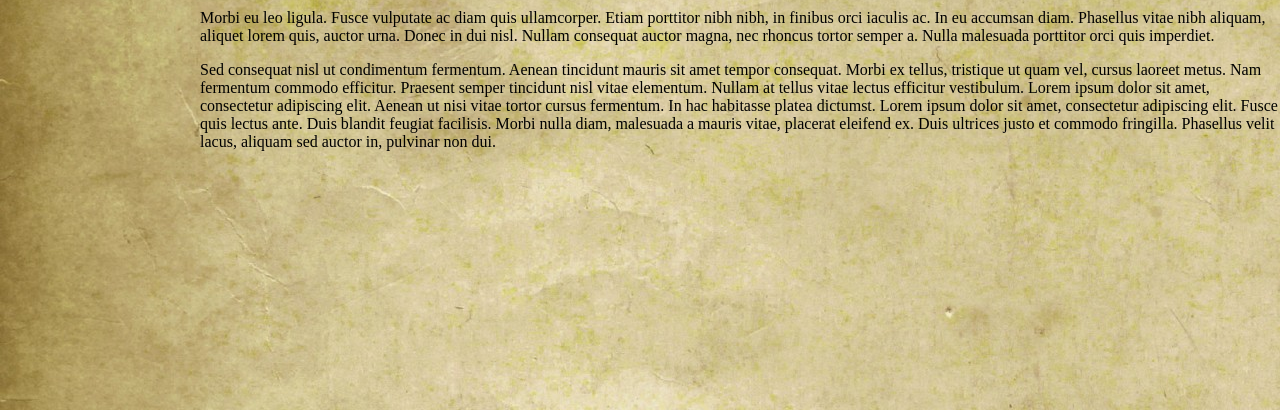
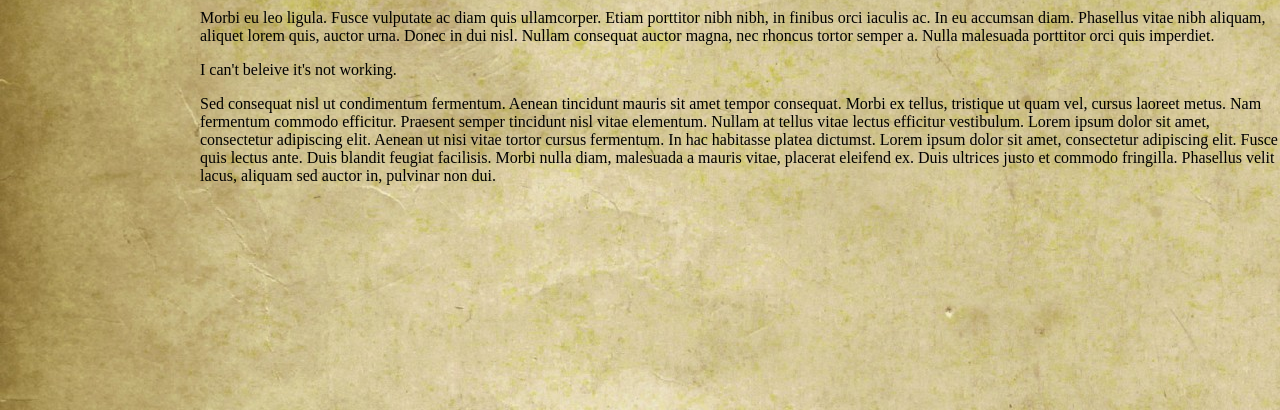
Before and after one commit to reischlago/ragos, a plain HTML site: page index.html in a window 1280 px wide. Shown: the part 390-800 px from the top of the page. Drawn offline with Linux system fonts and the light colour scheme.

Commit message:
why is it not working?

```diff
--- a/index.html
+++ b/index.html
@@ -28,7 +28,7 @@ rel="stylesheet" >
 		<p>Lorem ipsum dolor sit amet, consectetur adipiscing elit. Nullam condimentum luctus lacinia. Maecenas non suscipit mi. Aenean sed mollis erat. Mauris vulputate non odio quis tempor. Mauris imperdiet, neque id lobortis faucibus, lacus felis euismod lectus, vel maximus velit lacus vel nisl. Nulla eget rhoncus dolor. Vestibulum nec diam odio. Nam sit amet ante quis dui consectetur egestas. Sed non nulla quis risus euismod dapibus. Cras at odio turpis. Praesent non aliquet dui, ut ultricies risus. Morbi semper augue a purus tristique lacinia. Proin fringilla arcu dui, sed pharetra elit rhoncus non.</p>
 
 		<p>Morbi eu leo ligula. Fusce vulputate ac diam quis ullamcorper. Etiam porttitor nibh nibh, in finibus orci iaculis ac. In eu accumsan diam. Phasellus vitae nibh aliquam, aliquet lorem quis, auctor urna. Donec in dui nisl. Nullam consequat auctor magna, nec rhoncus tortor semper a. Nulla malesuada porttitor orci quis imperdiet.</p>
-
+		<p> I can't beleive it's not working.<p>
 		<p>Sed consequat nisl ut condimentum fermentum. Aenean tincidunt mauris sit amet tempor consequat. Morbi ex tellus, tristique ut quam vel, cursus laoreet metus. Nam fermentum commodo efficitur. Praesent semper tincidunt nisl vitae elementum. Nullam at tellus vitae lectus efficitur vestibulum. Lorem ipsum dolor sit amet, consectetur adipiscing elit. Aenean ut nisi vitae tortor cursus fermentum. In hac habitasse platea dictumst. Lorem ipsum dolor sit amet, consectetur adipiscing elit. Fusce quis lectus ante. Duis blandit feugiat facilisis. Morbi nulla diam, malesuada a mauris vitae, placerat eleifend ex. Duis ultrices justo et commodo fringilla. Phasellus velit lacus, aliquam sed auctor in, pulvinar non dui.</p>
 	</div>
 	<div id="cleardiv">
```
